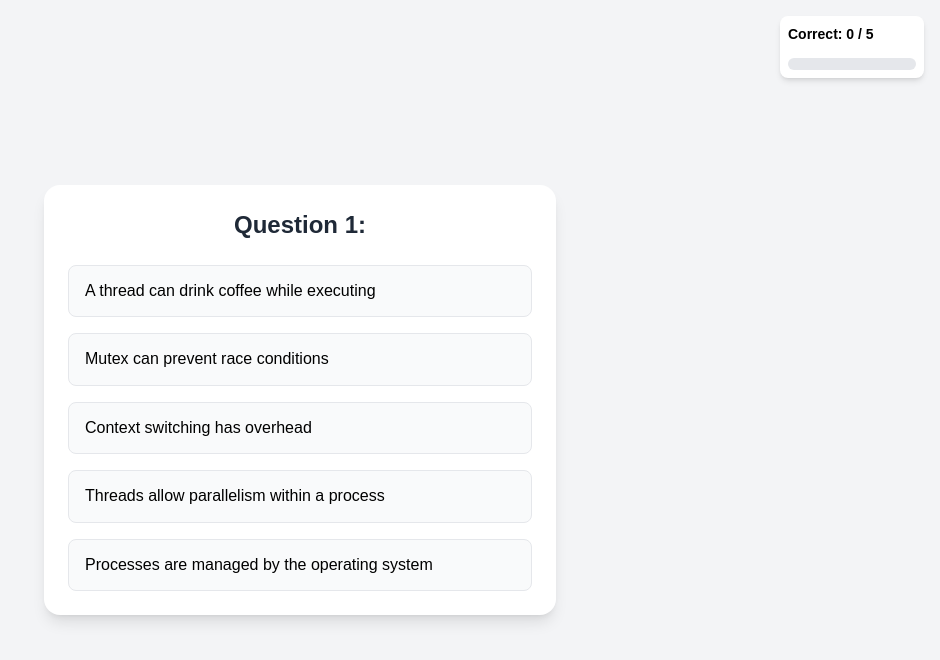
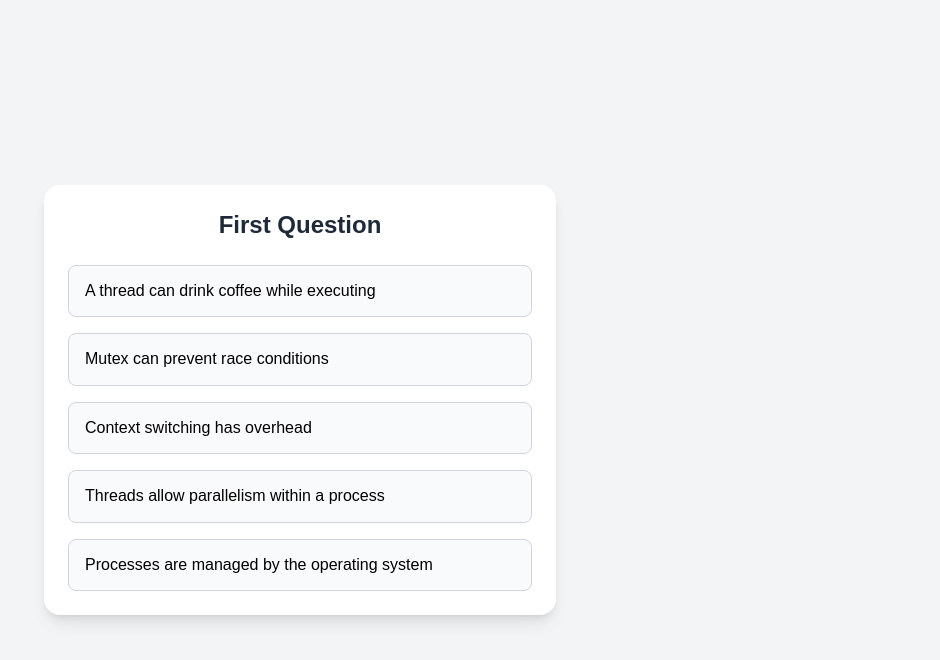
Before and after one commit to Besutodesuka/CulturalQuiz, a React (Vite) app: page /quiz in a window 1280 px wide. Shown: the top 660 px of the page, without its empty margins (340-1280 px from the left). Built offline with nearby package versions, Linux system fonts and the light colour scheme.

Commit message:
Fix Quiz interface and make the summary page work

```diff
--- a/src/pages/quiz.tsx
+++ b/src/pages/quiz.tsx
@@ -2,79 +2,96 @@ import React, { useState, useEffect } from 'react';
 import quizData from '../quizData.json';
 import { useNavigate } from 'react-router-dom';
 
+type Choice = {
+  value: string;
+  type: string; // e.g., "MCQ"
+  score: number;
+};
+
 type Question = {
   id: number;
   question: string;
-  options: string[];
-  answer: string;
+  options: Choice[]; // use the Choice type here
   reason: string;
-  name: string; // this is not included in the json file
+  name?: string; // you can set this manually or derive it elsewhere
 };
 
 const Quiz: React.FC = () => {
+
   const [currentQuestion, setCurrentQuestion] = useState(0);
-  const [answers, setAnswers] = useState<{ [key: number]: string }>({});
-  const [shuffledOptions, setShuffledOptions] = useState<string[]>([]);
+  const [answers, setAnswers] = useState<{ [key: number]: Choice }>({});
+  const [shuffledOptions, setShuffledOptions] = useState<Choice[]>([]);
 
   const question: Question = quizData[currentQuestion];
   const navigate = useNavigate();
 
+  // shuffed question
   useEffect(() => {
     // Shuffle choices only when the question changes
     setShuffledOptions([...question.options].sort(() => Math.random() - 0.5));
   }, [currentQuestion]);
 
-  const handleAnswer = (answer: string) => {
+  useEffect(() => {
+    console.log("Answers state updated:", answers);
+  }, [answers]);
+
+
+  // answer handler
+  const handleAnswer = (selectedOption: Choice) => {
     setAnswers((prev) => ({
       ...prev,
-      [currentQuestion]: answer, // Store answer for the current question
+      [currentQuestion]: selectedOption, // Store the full choice object
     }));
-
-    // If the answer is correct, automatically go to the next question
-    if (answer === question.answer) {
-      setTimeout(() => {
-        setCurrentQuestion((prev) => (prev + 1) % quizData.length);
-      }, 100); // Delay before moving to next question
-    }
-
   };
 
+  // what is this?
   const nextQuestion = () => {
-    const is_ended = currentQuestion+1 == quizData.length
-    // console.log(currentQuestion)
-    if(is_ended){
-      navigate('/summary');
-    } else
-    {
+    const is_ended = currentQuestion + 1 === quizData.length;
+
+    if (is_ended) {
+      // Convert answers object to an array if needed
+      const userAnswers = Object.entries(answers).map(([questionIndex, choice]) => ({
+        questionIndex: parseInt(questionIndex),
+        choice
+      }));
+
+      navigate('/summary', { state: { answerLogs: Object.values(answers) } });
+
+    } else {
       setCurrentQuestion((prev) => (prev + 1) % quizData.length);
     }
   };
+
 
   const prevQuestion = () => {
     setCurrentQuestion((prev) => (prev - 1 + quizData.length) % quizData.length);
   };
 
   // Calculate score in real-time
-  const correctAnswers = Object.keys(answers).reduce(
-    (total, key) => (answers[parseInt(key)] === quizData[parseInt(key)].answer ? total + 1 : total),
-    0
-  );
+  // const correctAnswers = Object.keys(answers).reduce(
+  //   (total, key) =>
+  //     answers[parseInt(key)]?.value === quizData[parseInt(key)].answer
+  //       ? total + 1
+  //       : total,
+  //   0
+  // );
+
 
   // Calculate progress
-  const progress = ((correctAnswers / quizData.length) * 100).toFixed(1);
+  // const progress = ((correctAnswers / quizData.length) * 100).toFixed(1);
 
   return (
     <div className="min-h-screen flex flex-col items-center justify-center bg-gray-100 p-6 relative">
       {/* Progress Bar on Top Right */}
-      <div className="absolute top-4 right-4 bg-white shadow-md p-2 rounded-lg">
-        <p className="text-sm font-semibold">Correct: {correctAnswers} / {quizData.length}</p>
+      {/* <div className="absolute top-4 right-4 bg-white shadow-md p-2 rounded-lg"> */}
+        {/* <p className="text-sm font-semibold">Correct: {correctAnswers} / {quizData.length}</p>
         <div className="w-32 bg-gray-200 h-3 rounded-lg mt-1">
           <div
             className="bg-green-500 h-3 rounded-lg transition-all"
             style={{ width: `${progress}%` }}
           ></div>
-        </div>
-      </div>
+        </div> */}
+      {/* </div> */}
 
       <div className="bg-white shadow-lg rounded-2xl p-6 max-w-lg w-full">
         <h1 className="text-2xl font-bold text-gray-800 mb-6 text-center">
@@ -83,29 +100,32 @@ const Quiz: React.FC = () => {
         <div className="space-y-4">
           {shuffledOptions.map((option) => (
             <button
-              key={option}
+              key={option.value}
               onClick={() => handleAnswer(option)}
-              className={`p-4 w-full text-left border rounded-lg transition-all duration-300 ${answers[currentQuestion] === option
-                  ? option === question.answer
-                    ? 'bg-green-200 border-green-400'
-                    : 'bg-red-200 border-red-400'
-                  : 'bg-gray-50 hover:bg-gray-200'
+              className={`p-4 w-full text-left border rounded-lg transition-all duration-300
+             ${answers[currentQuestion]?.value === option.value
+                  ? 'bg-blue-200 border-blue-500' // Selected = blue
+                  : 'bg-gray-50 hover:bg-gray-200 border-gray-300' // Unselected = gray + hover
                 }`}
             >
-              {option}
+              {option.value}
             </button>
+
+
           ))}
+
         </div>
 
         {answers[currentQuestion] && (
           <div className="mt-6 p-4 border-t bg-gray-50 rounded-lg">
-            {answers[currentQuestion] === question.answer ? (
+            {/* {answers[currentQuestion]?.value === question.answer ? (
               <p className="text-green-600 font-medium">✅ Correct! {question.reason}</p>
             ) : (
               <p className="text-red-600 font-medium">
                 ❌ Incorrect. The correct answer is: <strong>{question.answer}</strong>. {question.reason}
               </p>
-            )}
+            )} */}
+
 
             <div className="mt-4 flex justify-between">
               <button
--- a/src/pages/summary.tsx
+++ b/src/pages/summary.tsx
@@ -64,10 +64,15 @@ export default function Summary() {
     const [error, setError] = useState<string | null>(null);
     const [guessSubmitted, setGuessSubmitted] = useState(false);
     // Safely access answer logs from location state
-    // const answerLogs: Choice[] | undefined = location.state?.answerLogs; //set undefined on dev
+    const answerLogs: Choice[] | undefined = location.state?.answerLogs;
 
+    if (!answerLogs || answerLogs.length === 0) {
+        setError("No answer logs found. Please complete the quiz first.");
+        setIsLoading(false);
+        return;
+    }
     // this is just for demo
-    const answerLogs = [];
+    // const answerLogs = [];
 
     useEffect(() => {
         if ((answerLogs && answerLogs.length > 0) || true) { // remove if the choice schema is availiable
--- a/src/quizData.json
+++ b/src/quizData.json
@@ -1,67 +1,66 @@
 [
   {
     "id": 1,
-    "question": "Question 1:",
+    "question": "First Question",
     "options": [
-      "A thread can drink coffee while executing",
-      "Processes are managed by the operating system",
-      "Threads allow parallelism within a process",
-      "Context switching has overhead",
-      "Mutex can prevent race conditions"
+      {
+        "value": "A thread can drink coffee while executing",
+        "type": "P",
+        "score": 1
+      },
+      {
+        "value": "Processes are managed by the operating system",
+        "type": "IC",
+        "score": 1
+      },
+      {
+        "value": "Threads allow parallelism within a process",
+        "type": "MF",
+        "score": 1
+      },
+      {
+        "value": "Context switching has overhead",
+        "type": "UA",
+        "score": 1
+      },
+      {
+        "value": "Mutex can prevent race conditions",
+        "type": "SL",
+        "score": 1
+      }
     ],
-    "answer": "A thread can drink coffee while executing",
     "reason": "Threads are not physical beings and cannot consume beverages. They're units of execution, not interns."
   },
   {
     "id": 2,
-    "question": "Question 2:",
+    "question": "Second Question",
     "options": [
-      "The CPU runs only on solar power",
-      "Processes can be blocked while waiting for I/O",
-      "Threads are lighter weight than processes",
-      "Thread switching is usually faster than process switching",
-      "Deadlock can occur when processes wait on each other"
-    ],
-    "answer": "The CPU runs only on solar power",
-    "reason": "CPUs require electrical power and do not run on solar energy unless the entire machine is powered by a solar-powered source."
+      {
+        "value": "A thread can drink coffee while executing",
+        "type": "IR",
+        "score": 1
       },
       {
-    "id": 3,
-    "question": "Question 3:",
-    "options": [
-      "Semaphores help with process synchronization",
-      "Threads can be created within a process",
-      "Operating systems are sentient beings",
-      "Processes can be in a waiting state",
-      "Multithreading improves CPU utilization"
-    ],
-    "answer": "Operating systems are sentient beings",
-    "reason": "OSes are complex programs, not living entities with emotions or consciousness."
+        "value": "Processes are managed by the operating system",
+        "type": "P",
+        "score": 1
       },
       {
-    "id": 4,
-    "question": "Question 4:",
-    "options": [
-      "Virtual memory allows programs to use more memory than physically available",
-      "Threads can share data with each other",
-      "An OS can schedule processes using round-robin",
-      "A process can teleport to another computer without network",
-      "Interrupts help handle asynchronous events"
-    ],
-    "answer": "A process can teleport to another computer without network",
-    "reason": "Processes can't 'teleport'—communication between machines requires a network or explicit transfer methods like RPC or distributed systems."
+        "value": "Threads allow parallelism within a process",
+        "type": "IC",
+        "score": 1
       },
       {
-    "id": 5,
-    "question": "Question 5:",
-    "options": [
-      "Thread starvation is a scheduling issue",
-      "Kernel mode gives access to privileged instructions",
-      "Users can download more RAM",
-      "Paging divides memory into fixed-size pages",
-      "Swapping helps manage memory"
+        "value": "Context switching has overhead",
+        "type": "MF",
+        "score": 1
+      },
+      {
+        "value": "Mutex can prevent race conditions",
+        "type": "UA",
+        "score": 1
+      }
     ],
-    "answer": "Users can download more RAM",
-    "reason": "RAM is hardware. You cannot download physical memory through the internet."
+    "reason": "Threads are not physical beings and cannot consume beverages. They're units of execution, not interns."
   }
 ]
```
Lines whose indentation alone changed are shown as unchanged.
